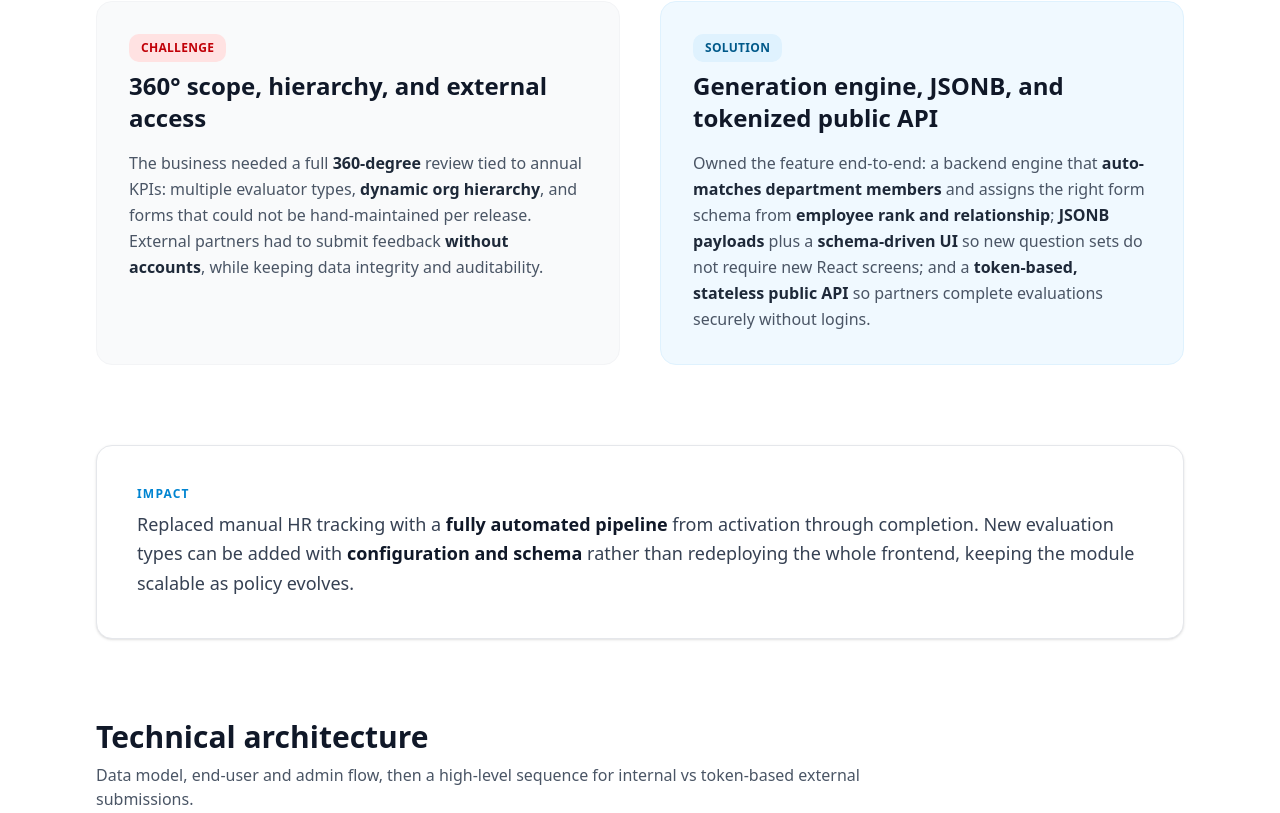
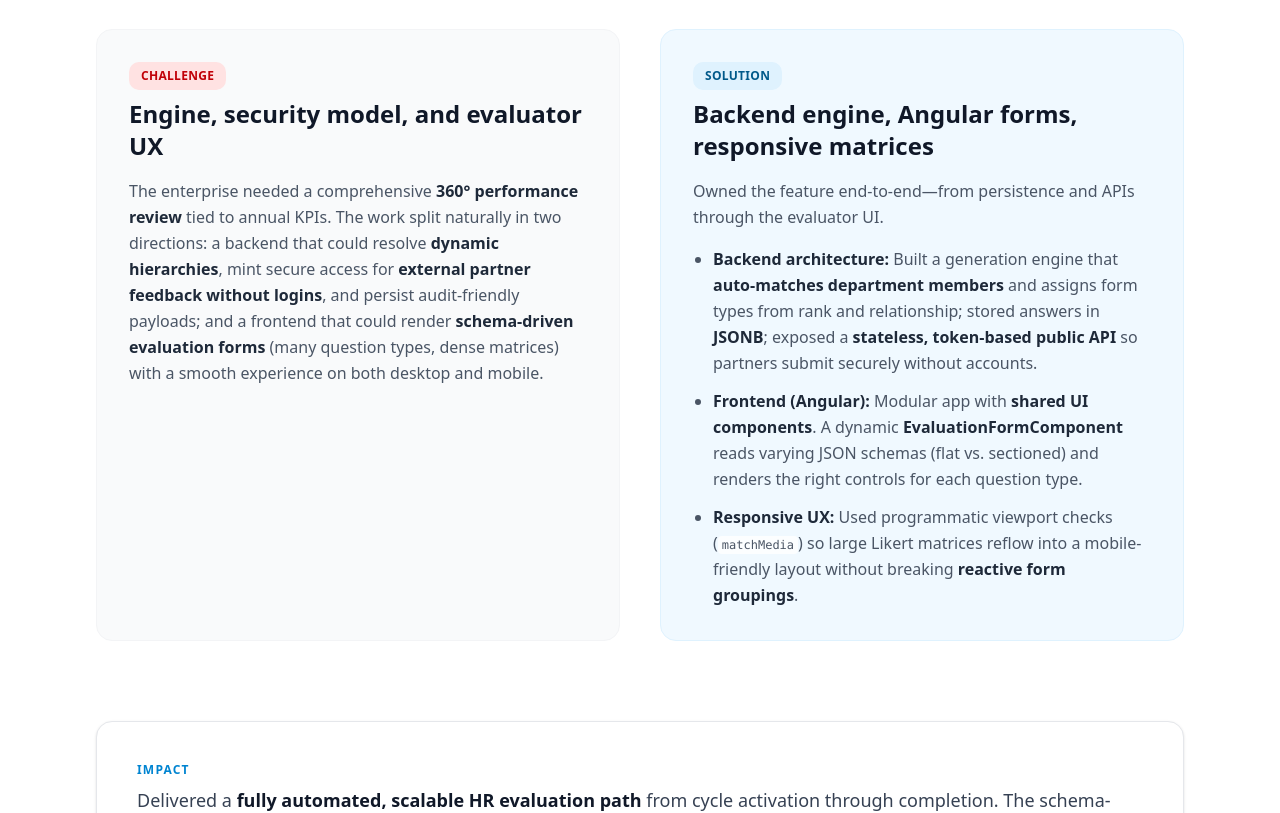
Before and after one commit to nicholas053/nicholas-portfolio, a Next.js app: page /notes/performance-evaluation-360 in a window 1280 px wide. Shown: the part 507-1320 px from the top of the page. Built offline with nearby package versions, Linux system fonts and the light colour scheme; no server answers.

Commit message:
Several updates on contents

```diff
--- a/src/app/layout.tsx
+++ b/src/app/layout.tsx
@@ -57,6 +57,9 @@ export const metadata: Metadata = {
     "enterprise software",
     "web developer portfolio",
     "Malaysia",
+    "Seremban",
+    "KL",
+    "Kuala Lumpur",
     "Sabah",
   ],
   authors: [{ name: SITE_NAME, url: siteUrl }],
--- a/src/app/notes/fullstack-assessment-debugging/page.tsx
+++ b/src/app/notes/fullstack-assessment-debugging/page.tsx
@@ -135,18 +135,21 @@ export default function FullstackAssessmentDebuggingPage() {
           Impact
         </h2>
         <p className="text-base leading-relaxed text-gray-700 dark:text-gray-300 md:text-lg">
-          The take-home already showed I could ship a coherent full-stack slice
-          under time pressure. The follow-up showed something rarer: I can{" "}
+          I treated the take-home as a chance to ship a small but coherent
+          full-stack slice under time pressure—an honest best effort, not a
+          claim to being flawless. After the interview, I still had open
+          questions in my own head, so I went back, reproduced the issue locally,
+          and tried to{" "}
           <strong className="text-gray-900 dark:text-gray-100">
-            own uncertainty
-          </strong>
-          , trace a cross-layer bug, and explain the fix in plain language. I
-          also documented{" "}
+            trace the cross-layer bug
+          </strong>{" "}
+          and write it up in plain language, mainly out of respect for the time
+          the panel had already given me. I also documented{" "}
           <strong className="text-gray-900 dark:text-gray-100">
-            where I used AI-assisted tooling
+            where AI-assisted tooling helped
           </strong>{" "}
-          (boilerplate, test scaffolding, wording)—never as a substitute for
-          validating behavior against the network tab and server logs.
+          (boilerplate, test scaffolding, wording)—and made clear it never
+          replaced validating behavior against the network tab and server logs.
         </p>
       </section>
 
--- a/src/app/notes/page.tsx
+++ b/src/app/notes/page.tsx
@@ -33,7 +33,7 @@ const notes = [
     href: "/notes/performance-evaluation-360",
     title: "360° Performance Evaluation Module",
     blurb:
-      "Auto-generated 360° assignments, JSONB schema-driven forms, and token-based external partner submissions.",
+      "Full-stack 360° HR: generation engine, JSONB, tokenized partner API, and Angular schema-driven forms with responsive Likert layouts.",
     badge: "NDA" as const,
     ready: true,
   },
--- a/src/app/notes/performance-evaluation-360/page.tsx
+++ b/src/app/notes/performance-evaluation-360/page.tsx
@@ -6,7 +6,7 @@ import Link from "next/link"
 export const metadata: Metadata = {
   title: "360° performance evaluation module",
   description:
-    "End-to-end HR evaluation: auto-generated assignments, JSONB schema-driven forms, and token-based external partner submissions.",
+    "Full-stack HR 360°: generation engine and tokenized partner API on the backend; Angular schema-driven forms, shared UI, and responsive Likert layouts on the frontend.",
   alternates: {
     canonical: "/notes/performance-evaluation-360",
   },
@@ -35,68 +35,107 @@ export default function PerformanceEvaluation360Page() {
           End-to-End 360° Performance Evaluation Module
         </h1>
         <p className="mx-auto max-w-2xl text-base text-gray-600 dark:text-gray-300 md:text-lg">
-          Full-stack developer &amp; feature owner — annual KPI-linked reviews
-          across peers, managers, and external partners, with generated
-          assignments and login-free partner access.
+          Full-stack developer &amp; feature owner — annual KPI-linked 360°
+          reviews across peers, managers, and external partners. I owned both
+          the assignment engine / public API and the Angular experience for
+          complex, schema-driven forms on desktop and mobile.
         </p>
       </header>
 
       <section className="grid gap-6 md:grid-cols-2 md:gap-8 lg:gap-10">
-        <div className="space-y-4 rounded-2xl border border-gray-100 bg-gray-50 p-6 md:p-8 dark:border-gray-700 dark:bg-gray-800/50">
-          <div className="mb-2 inline-flex rounded-lg bg-red-100 px-3 py-1.5 text-xs font-bold uppercase tracking-wide text-red-700 dark:bg-red-900/40 dark:text-red-200">
+        <div className="flex h-full min-h-0 flex-col space-y-4 rounded-2xl border border-gray-100 bg-gray-50 p-6 md:p-8 dark:border-gray-700 dark:bg-gray-800/50">
+          <div className="mb-2 inline-flex self-start rounded-lg bg-red-100 px-3 py-1.5 text-xs font-bold uppercase tracking-wide text-red-700 dark:bg-red-900/40 dark:text-red-200">
             Challenge
           </div>
           <h2 className="text-xl font-bold text-gray-900 dark:text-white md:text-2xl">
-            360° scope, hierarchy, and external access
+            Engine, security model, and evaluator UX
           </h2>
           <p className="text-sm leading-relaxed text-gray-600 dark:text-gray-300 md:text-base">
-            The business needed a full{" "}
+            The enterprise needed a comprehensive{" "}
             <strong className="text-gray-800 dark:text-gray-200">
-              360-degree
+              360° performance review
             </strong>{" "}
-            review tied to annual KPIs: multiple evaluator types,{" "}
+            tied to annual KPIs. The work split naturally in two directions: a
+            backend that could resolve{" "}
             <strong className="text-gray-800 dark:text-gray-200">
-              dynamic org hierarchy
+              dynamic hierarchies
             </strong>
-            , and forms that could not be hand-maintained per release. External
-            partners had to submit feedback{" "}
+            , mint secure access for{" "}
             <strong className="text-gray-800 dark:text-gray-200">
-              without accounts
+              external partner feedback without logins
             </strong>
-            , while keeping data integrity and auditability.
+            , and persist audit-friendly payloads; and a frontend that could
+            render{" "}
+            <strong className="text-gray-800 dark:text-gray-200">
+              schema-driven evaluation forms
+            </strong>{" "}
+            (many question types, dense matrices) with a smooth experience on
+            both desktop and mobile.
           </p>
         </div>
 
-        <div className="space-y-4 rounded-2xl border border-sky-100 bg-sky-50 p-6 md:p-8 dark:border-sky-800 dark:bg-sky-900/20">
-          <div className="mb-2 inline-flex rounded-lg bg-sky-100 px-3 py-1.5 text-xs font-bold uppercase tracking-wide text-sky-800 dark:bg-sky-900/60 dark:text-sky-100">
+        <div className="flex h-full min-h-0 flex-col space-y-4 rounded-2xl border border-sky-100 bg-sky-50 p-6 md:p-8 dark:border-sky-800 dark:bg-sky-900/20">
+          <div className="mb-2 inline-flex self-start rounded-lg bg-sky-100 px-3 py-1.5 text-xs font-bold uppercase tracking-wide text-sky-800 dark:bg-sky-900/60 dark:text-sky-100">
             Solution
           </div>
           <h2 className="text-xl font-bold text-gray-900 dark:text-white md:text-2xl">
-            Generation engine, JSONB, and tokenized public API
+            Backend engine, Angular forms, responsive matrices
           </h2>
-          <p className="text-sm leading-relaxed text-gray-600 dark:text-gray-300 md:text-base">
-            Owned the feature end-to-end: a backend engine that{" "}
+          <p className="mb-4 text-sm leading-relaxed text-gray-600 dark:text-gray-300 md:text-base">
+            Owned the feature end-to-end—from persistence and APIs through the
+            evaluator UI.
+          </p>
+          <ul className="list-disc space-y-3 pl-5 text-sm leading-relaxed text-gray-600 dark:text-gray-300 md:text-base">
+            <li>
+              <span className="font-semibold text-gray-800 dark:text-gray-200">
+                Backend architecture:
+              </span>{" "}
+              Built a generation engine that{" "}
               <strong className="text-gray-800 dark:text-gray-200">
                 auto-matches department members
               </strong>{" "}
-            and assigns the right form schema from{" "}
+              and assigns form types from rank and relationship; stored answers
+              in{" "}
               <strong className="text-gray-800 dark:text-gray-200">
-              employee rank and relationship
+                JSONB
               </strong>
-            ;{" "}
+              ; exposed a{" "}
               <strong className="text-gray-800 dark:text-gray-200">
-              JSONB payloads
+                stateless, token-based public API
               </strong>{" "}
-            plus a{" "}
+              so partners submit securely without accounts.
+            </li>
+            <li>
+              <span className="font-semibold text-gray-800 dark:text-gray-200">
+                Frontend (Angular):
+              </span>{" "}
+              Modular app with{" "}
               <strong className="text-gray-800 dark:text-gray-200">
-              schema-driven UI
+                shared UI components
+              </strong>
+              . A dynamic{" "}
+              <strong className="text-gray-800 dark:text-gray-200">
+                EvaluationFormComponent
               </strong>{" "}
-            so new question sets do not require new React screens; and a{" "}
+              reads varying JSON schemas (flat vs. sectioned) and renders the
+              right controls for each question type.
+            </li>
+            <li>
+              <span className="font-semibold text-gray-800 dark:text-gray-200">
+                Responsive UX:
+              </span>{" "}
+              Used programmatic viewport checks (
+              <code className="rounded bg-white/80 px-1 py-0.5 text-xs dark:bg-gray-900/80">
+                matchMedia
+              </code>
+              ) so large Likert matrices reflow into a mobile-friendly layout
+              without breaking{" "}
               <strong className="text-gray-800 dark:text-gray-200">
-              token-based, stateless public API
-            </strong>{" "}
-            so partners complete evaluations securely without logins.
-          </p>
+                reactive form groupings
+              </strong>
+              .
+            </li>
+          </ul>
         </div>
       </section>
 
@@ -105,17 +144,18 @@ export default function PerformanceEvaluation360Page() {
           Impact
         </h2>
         <p className="text-base leading-relaxed text-gray-700 dark:text-gray-300 md:text-lg">
-          Replaced manual HR tracking with a{" "}
+          Delivered a{" "}
           <strong className="text-gray-900 dark:text-gray-100">
-            fully automated pipeline
+            fully automated, scalable HR evaluation path
           </strong>{" "}
-          from activation through completion. New evaluation types can be added
-          with{" "}
+          from cycle activation through completion. The schema-driven Angular
+          surface decoupled the UI from hardcoded questionnaires, so the
+          business could introduce{" "}
           <strong className="text-gray-900 dark:text-gray-100">
-            configuration and schema
+            new evaluation types through configuration
           </strong>{" "}
-          rather than redeploying the whole frontend, keeping the module
-          scalable as policy evolves.
+          instead of shipping new form screens for every change—while keeping
+          submissions reliable across desktop and mobile.
         </p>
       </section>
 
@@ -125,8 +165,9 @@ export default function PerformanceEvaluation360Page() {
             Technical architecture
           </h2>
           <p className="mx-auto mt-2 max-w-3xl text-sm text-gray-600 dark:text-gray-300 md:mx-0 md:text-base">
-            Data model, end-user and admin flow, then a high-level sequence for
-            internal vs token-based external submissions.
+            Data model, admin and staff flows (including schema-driven form
+            steps), then a sequence view contrasting authenticated staff calls
+            with token-based partner submissions.
           </p>
         </div>
 
--- a/src/content/performance-evaluation-diagrams.ts
+++ b/src/content/performance-evaluation-diagrams.ts
@@ -66,7 +66,7 @@ export const PERF_EVAL_FLOW = `flowchart TD
         S13[Completed forms from others]
         S14[View response]
         S15[Load record and JSON payload]
-        S16[Read-only schema render]
+        S16[Angular read-only schema render]
         S1 --> S2
         S2 -->|Feedback given| S3
         S3 --> S4 --> S5
```
Also changed, not shown: src/app/page.tsx (+97 -22 lines). Lines whose indentation alone changed are shown as unchanged.
